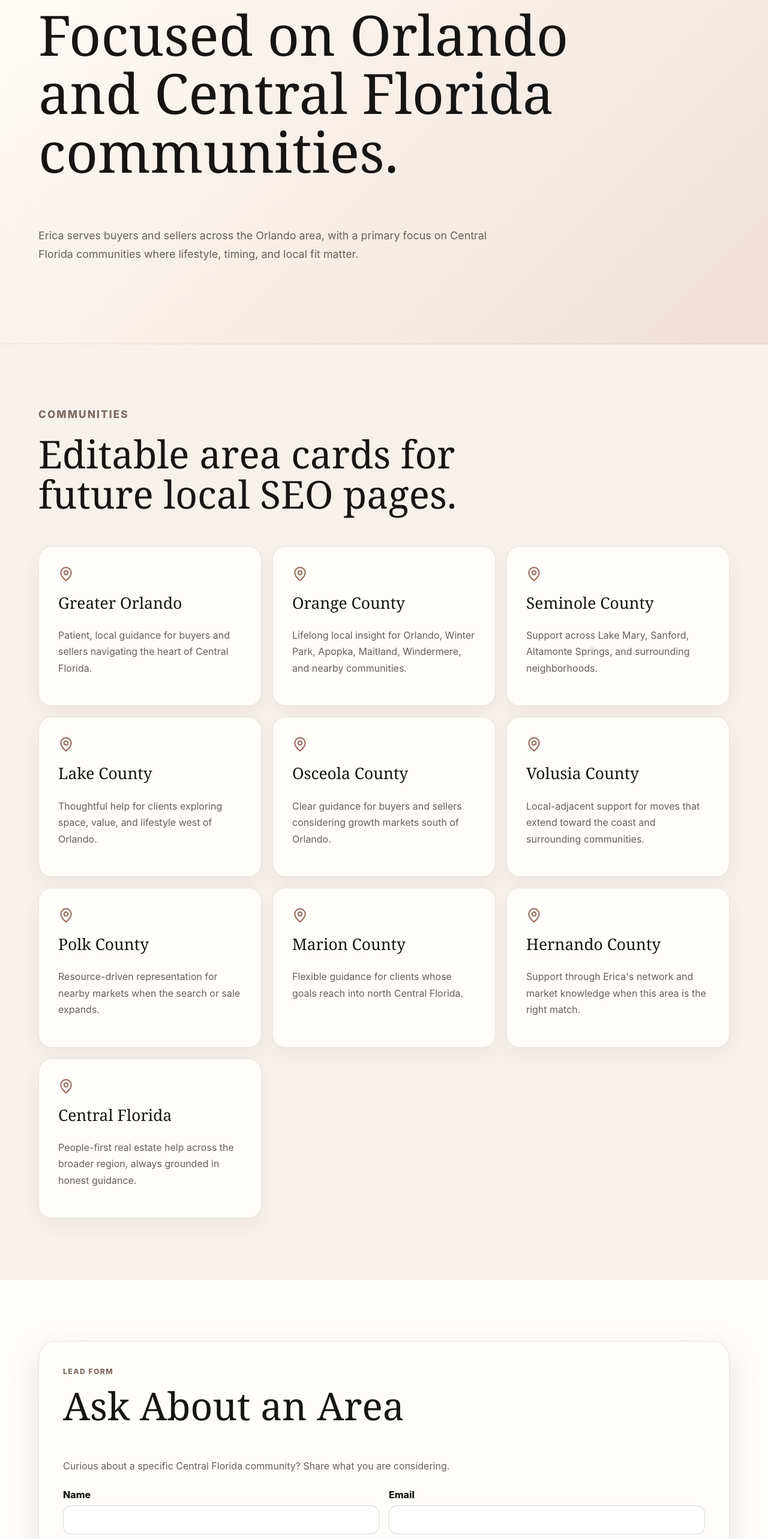
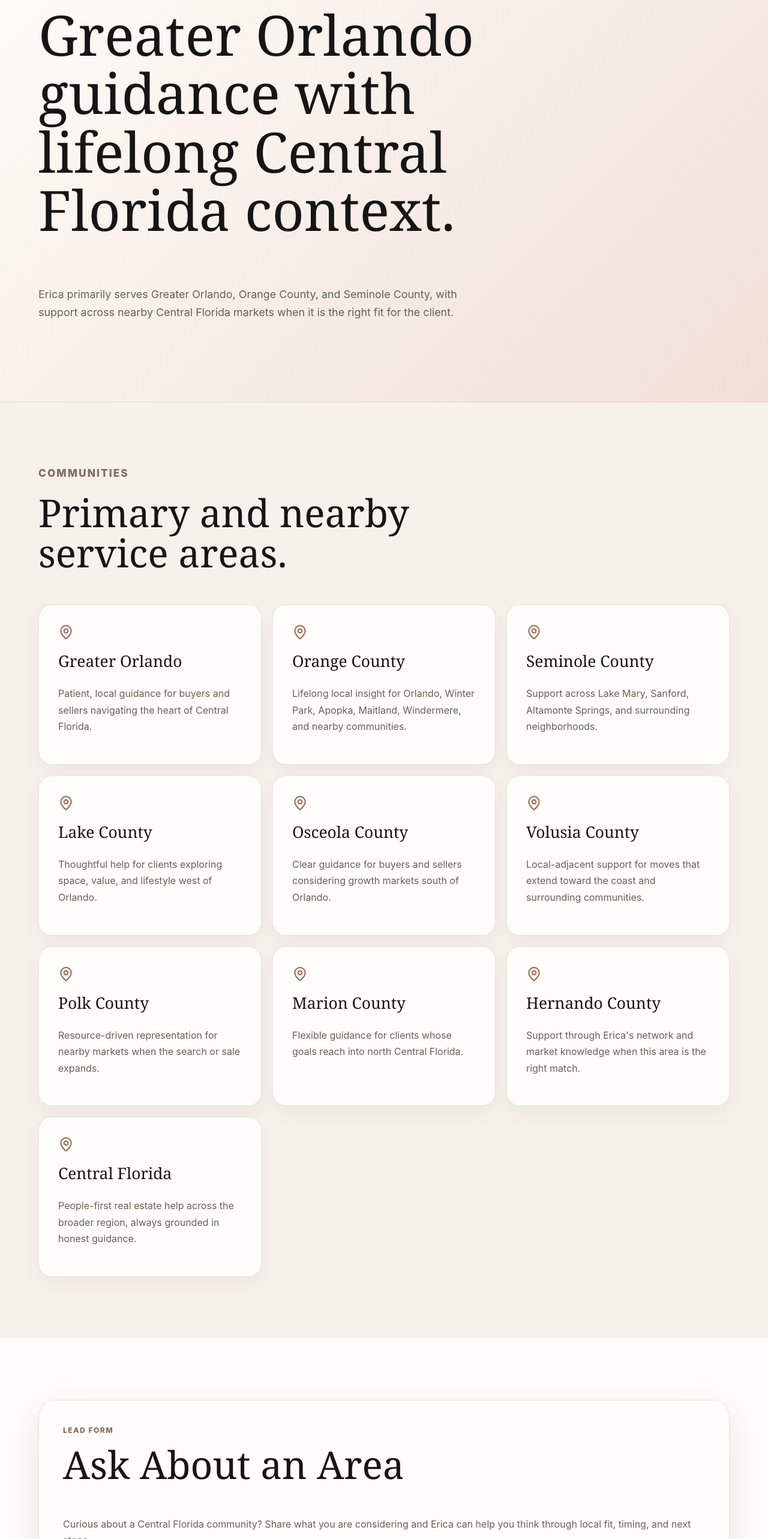
Before and after one commit to ericasinds/erica-sindlinger-realtor-web, a React (Vite) app: page /service-areas in a window 1280 px wide. Shown: the part 234-2800 px from the top of the page at 60% size. Built offline with nearby package versions, Linux system fonts and the light colour scheme.

Commit message:
Personalize Erica realtor site messaging

```diff
--- a/src/pages/ServiceAreas.jsx
+++ b/src/pages/ServiceAreas.jsx
@@ -10,13 +10,13 @@ export default function ServiceAreas() {
     <>
       <SEO
         title="Service Areas"
-        description="Explore Central Florida communities served by Erica Sindlinger, including Orlando, Winter Park, Lake Mary, Sanford, Windermere, Clermont, and nearby areas."
+        description="Explore Greater Orlando and Central Florida service areas for Erica Sindlinger, including Orange, Seminole, Lake, Osceola, Volusia, Polk, Marion, and Hernando counties."
       />
-      <PageHero eyebrow="Local service areas" title="Focused on Orlando and Central Florida communities.">
-        Erica serves buyers and sellers across the Orlando area, with a primary focus on Central Florida communities where lifestyle, timing, and local fit matter.
+      <PageHero eyebrow="Local service areas" title="Greater Orlando guidance with lifelong Central Florida context.">
+        {siteConfig.serviceAreaIntro}
       </PageHero>
 
-      <SectionWrapper eyebrow="Communities" title="Editable area cards for future local SEO pages.">
+      <SectionWrapper eyebrow="Communities" title="Primary and nearby service areas.">
         <div className="grid three">
           {siteConfig.serviceAreas.map((area) => (
             <ServiceAreaCard key={area.name} area={area} />
@@ -25,7 +25,7 @@ export default function ServiceAreas() {
       </SectionWrapper>
 
       <SectionWrapper className="soft-section">
-        <LeadForm title="Ask About an Area" intro="Curious about a specific Central Florida community? Share what you are considering." />
+        <LeadForm title="Ask About an Area" intro="Curious about a Central Florida community? Share what you are considering and Erica can help you think through local fit, timing, and next steps." />
       </SectionWrapper>
     </>
   );
```
